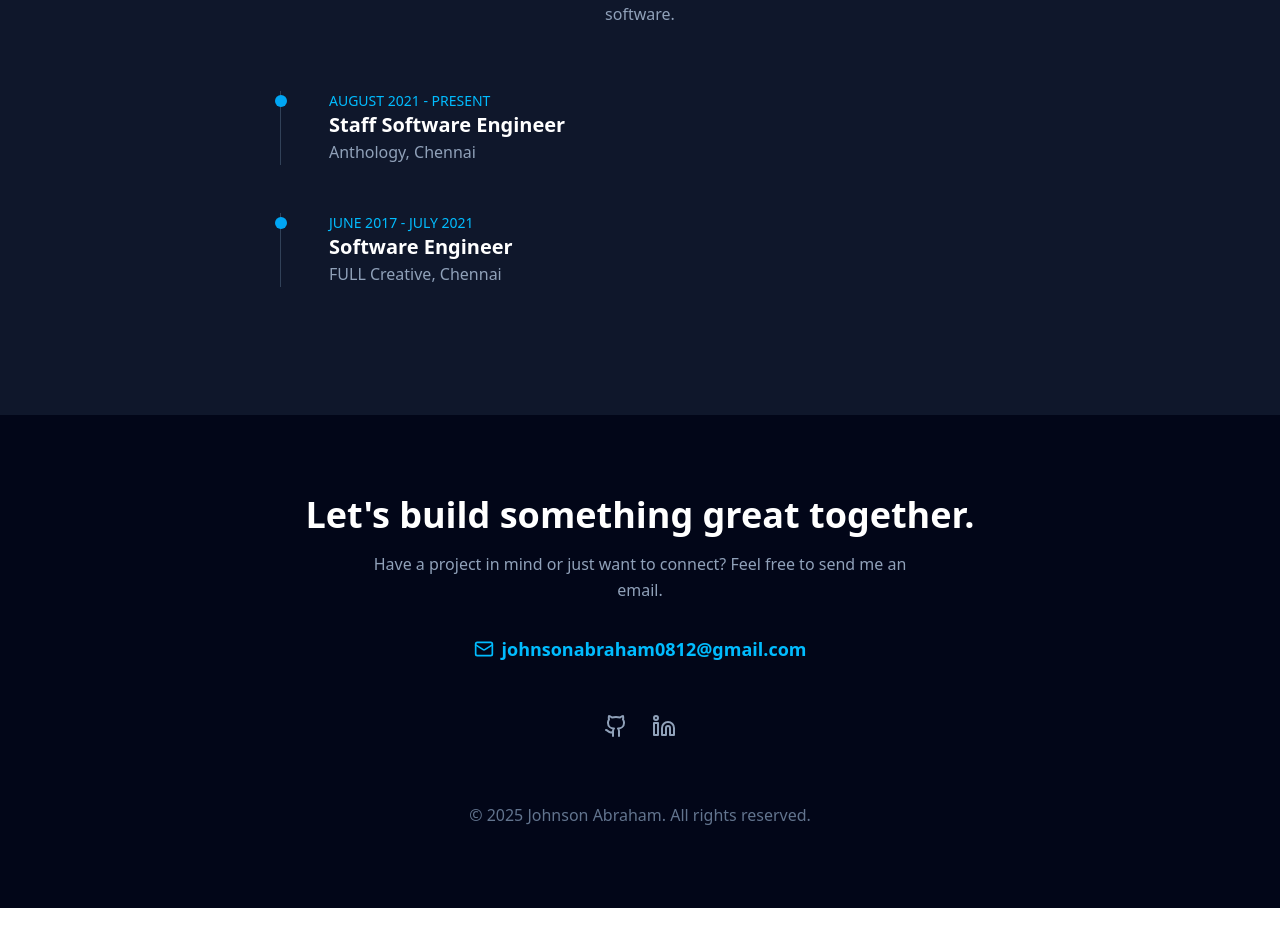
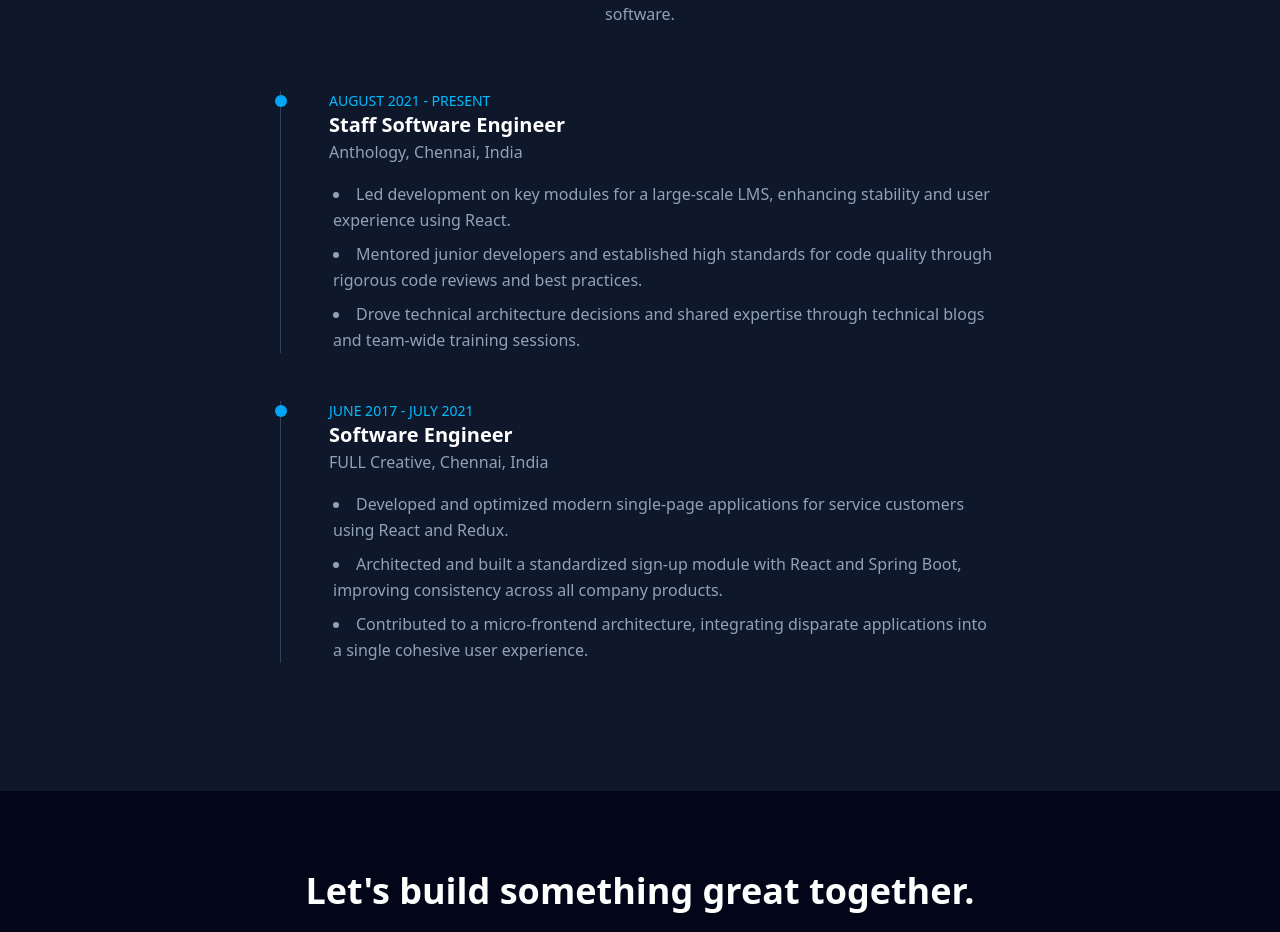
Before and after one commit to nunnarivu-labs/johnson-abraham.github.io, a React (Vite) app: page / in a window 1280 px wide. Shown: the part 3080-4012 px from the top of the page. Before the commit the page ends 3988 px from the top, so only its background shows below. Built offline with nearby package versions, Linux system fonts and the light colour scheme.

Commit message:
added experience description

```diff
--- a/src/App.tsx
+++ b/src/App.tsx
@@ -249,6 +249,7 @@ export default function App() {
                 building enterprise-level software.
               </p>
             </div>
+            {/* --- UPDATED EXPERIENCE LIST --- */}
             <div className="space-y-12">
               <div className="experience-item">
                 <div className="experience-dot"></div>
@@ -257,7 +258,25 @@ export default function App() {
                   <h3 className="text-xl font-bold text-white">
                     Staff Software Engineer
                   </h3>
-                  <p className="text-slate-400">Anthology, Chennai</p>
+                  <p className="text-slate-400 mb-4">
+                    Anthology, Chennai, India
+                  </p>
+                  <ul className="list-disc list-inside space-y-2 text-slate-400">
+                    <li>
+                      Led development on key modules for a large-scale LMS,
+                      enhancing stability and user experience using React.
+                    </li>
+                    <li>
+                      Mentored junior developers and established high standards
+                      for code quality through rigorous code reviews and best
+                      practices.
+                    </li>
+                    <li>
+                      Drove technical architecture decisions and shared
+                      expertise through technical blogs and team-wide training
+                      sessions.
+                    </li>
+                  </ul>
                 </div>
               </div>
               <div className="experience-item">
@@ -267,7 +286,25 @@ export default function App() {
                   <h3 className="text-xl font-bold text-white">
                     Software Engineer
                   </h3>
-                  <p className="text-slate-400">FULL Creative, Chennai</p>
+                  <p className="text-slate-400 mb-4">
+                    FULL Creative, Chennai, India
+                  </p>
+                  <ul className="list-disc list-inside space-y-2 text-slate-400">
+                    <li>
+                      Developed and optimized modern single-page applications
+                      for service customers using React and Redux.
+                    </li>
+                    <li>
+                      Architected and built a standardized sign-up module with
+                      React and Spring Boot, improving consistency across all
+                      company products.
+                    </li>
+                    <li>
+                      Contributed to a micro-frontend architecture, integrating
+                      disparate applications into a single cohesive user
+                      experience.
+                    </li>
+                  </ul>
                 </div>
               </div>
             </div>
--- a/src/index.css
+++ b/src/index.css
@@ -29,3 +29,7 @@
 .experience-content {
   @apply ml-4;
 }
+
+.experience-content ul {
+  @apply pl-1;
+}
```
